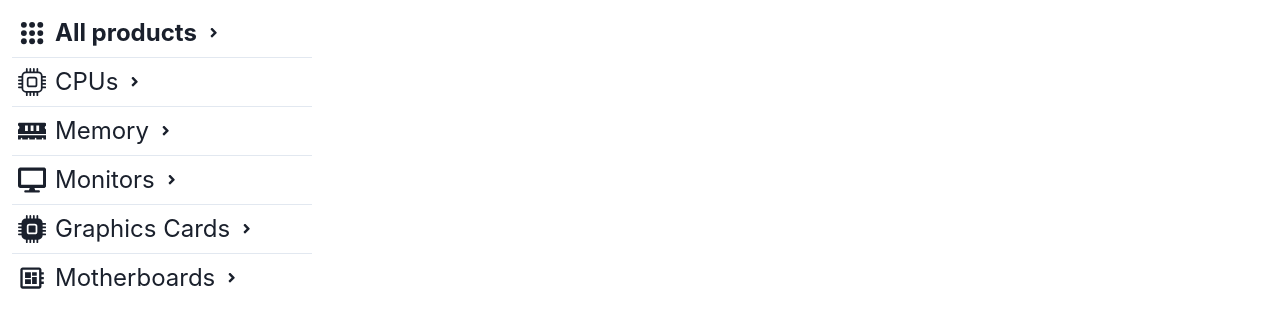
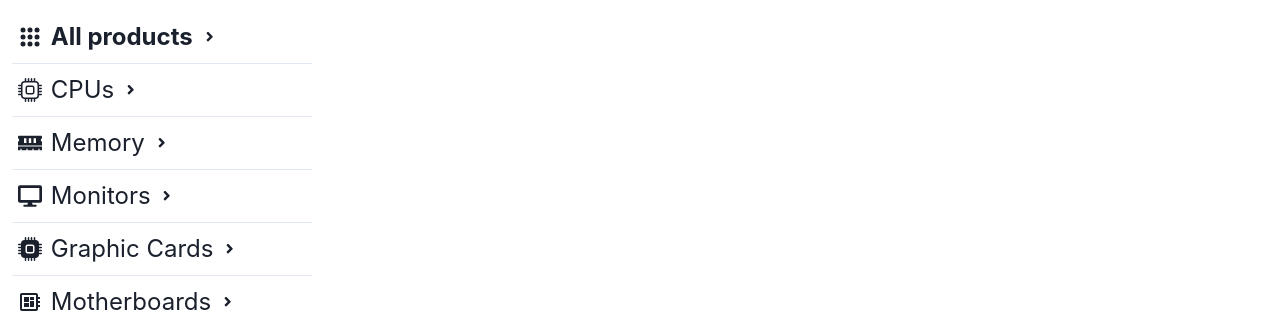
Before and after one commit to CodersCamp2021/team-lp-project-2, a React (Create React App) app: page /store in a window 1280 px wide. Shown: the part 196-522 px from the top of the page. Built offline with nearby package versions, Linux system fonts and the light colour scheme; no server answers; the database is empty.

Commit message:
refactor Categories component to be more reuseable

```diff
--- a/src/components/categories/Categories.js
+++ b/src/components/categories/Categories.js
@@ -7,11 +7,50 @@ import { MdDeveloperBoard } from 'react-icons/md';
 import Category from './Category';
 
 const Categories = ({ category }) => {
+  const categories = [
+    {
+      name: 'All products',
+      icon: <TiThSmall size="3vh" />,
+      isBolded: category ? false : true,
+      path: '/store',
+    },
+    {
+      name: 'CPUs',
+      icon: <BsCpu size="3vh" />,
+      isBolded: category === 'cpu' ? true : false,
+      path: '/store/cpu',
+    },
+    {
+      name: 'Memory',
+      icon: <FaMemory size="3vh" />,
+      isBolded: category === 'ram' ? true : false,
+      path: '/store/ram',
+    },
+    {
+      name: 'Monitors',
+      icon: <FaDesktop size="3vh" />,
+      isBolded: category === 'monitor' ? true : false,
+      path: '/store/monitor',
+    },
+    {
+      name: 'Graphic Cards',
+      icon: <BsCpuFill size="3vh" />,
+      isBolded: category === 'gpu' ? true : false,
+      path: '/store/gpu',
+    },
+    {
+      name: 'Motherboards',
+      icon: <MdDeveloperBoard size="3vh" />,
+      isBolded: category === 'motherboard' ? true : false,
+      path: '/store/motherboard',
+    },
+  ];
+
   return (
     <Box w={{ base: '100%', sm: '100%', md: '250px', lg: '300px' }}>
       <Text
         fontWeight="bold"
-        mb={2}
+        mb={3}
         pl="2%"
         fontSize={{ base: '20px', md: '24px', lg: '30px' }}
       >
@@ -19,47 +58,19 @@ const Categories = ({ category }) => {
       </Text>
       <VStack
         divider={<StackDivider borderColor="gray.200" />}
-        spacing={2}
+        spacing={{ base: '15px', md: '10px' }}
         align="stretch"
         w="100%"
         mb="3%"
       >
-        <Category
-          name={'All products'}
-          icon={<TiThSmall size="2.2vw" />}
-          isBolded={category ? false : true}
-          path={'/store'}
-        />
-        <Category
-          name={'CPUs'}
-          icon={<BsCpu size="2.2vw" />}
-          isBolded={category === 'cpu' ? true : false}
-          path={'/store/cpu'}
-        />
-        <Category
-          name={'Memory'}
-          icon={<FaMemory size="2.2vw" />}
-          isBolded={category === 'ram' ? true : false}
-          path={'/store/ram'}
-        />
-        <Category
-          name={'Monitors'}
-          icon={<FaDesktop size="2.2vw" />}
-          isBolded={category === 'monitor' ? true : false}
-          path={'/store/monitor'}
-        />
-        <Category
-          name={'Graphics Cards'}
-          icon={<BsCpuFill size="2.2vw" />}
-          isBolded={category === 'gpu' ? true : false}
-          path={'/store/gpu'}
-        />
-        <Category
-          name={'Motherboards'}
-          icon={<MdDeveloperBoard size="2.2vw" />}
-          isBolded={category === 'motherboard' ? true : false}
-          path={'/store/motherboard'}
-        />
+        {categories.map((cat) => (
+          <Category
+            name={cat.name}
+            icon={cat.icon}
+            path={cat.path}
+            isBolded={cat.isBolded}
+          />
+        ))}
       </VStack>
     </Box>
   );
```
